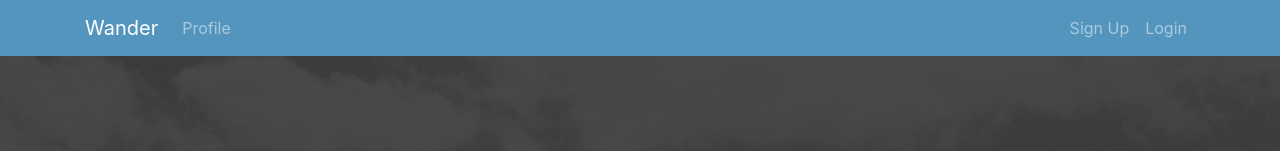
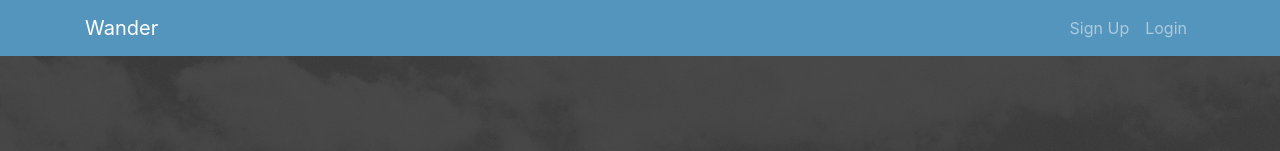
Before and after one commit to mrskodi/AI-Instagram-App, a React (Create React App) app in the folder client/: page / in a window 1280 px wide. Shown: the top 151 px of the page. Built offline with nearby package versions, Linux system fonts and the light colour scheme.

Commit message:
Show Profile link only when user is logged in. Show profile next to avatar

```diff
--- a/client/src/components/layout/Navbar.js
+++ b/client/src/components/layout/Navbar.js
@@ -25,6 +25,14 @@ class Navbar extends Component {
     const authLinks = (
       <ul className="navbar-nav ml-auto">
         <li className="nav-item">
+          <a className="nav-link" href="profiles.html">
+              <img className="rounded-circle" src={user.avatar} alt={user.name} style={{width: '25px', marginRight: '5px'}}
+                title="You must have a gravatar connected to your email to display an image">
+              </img>
+              Profile
+            </a>
+        </li>
+        <li className="nav-item">
           <Link className="nav-link" to="/feed">Post Feed</Link>
         </li>
         <li className="nav-item">
@@ -32,9 +40,6 @@ class Navbar extends Component {
         </li>
         <li className="nav-item">
          <a href="" onClick={this.onLogoutClick.bind(this)} className="nav-link">
-           <img className="rounded-circle" src={user.avatar} alt={user.name} style={{width: '25px', marginRight: '5px'}}
-           title="You must have a gravatar connected to your email to display an image">
-           </img>
          Logout</a>
         </li>
       </ul>
@@ -50,10 +55,7 @@ class Navbar extends Component {
 
           <div className="collapse navbar-collapse" id="mobile-nav">
             <ul className="navbar-nav mr-auto">
-              <li className="nav-item">
-                <a className="nav-link" href="profiles.html"> Profile
-                </a>
-              </li>
+
             </ul>
             {isAuthenticated ? authLinks : guestLinks}
           </div>
```
